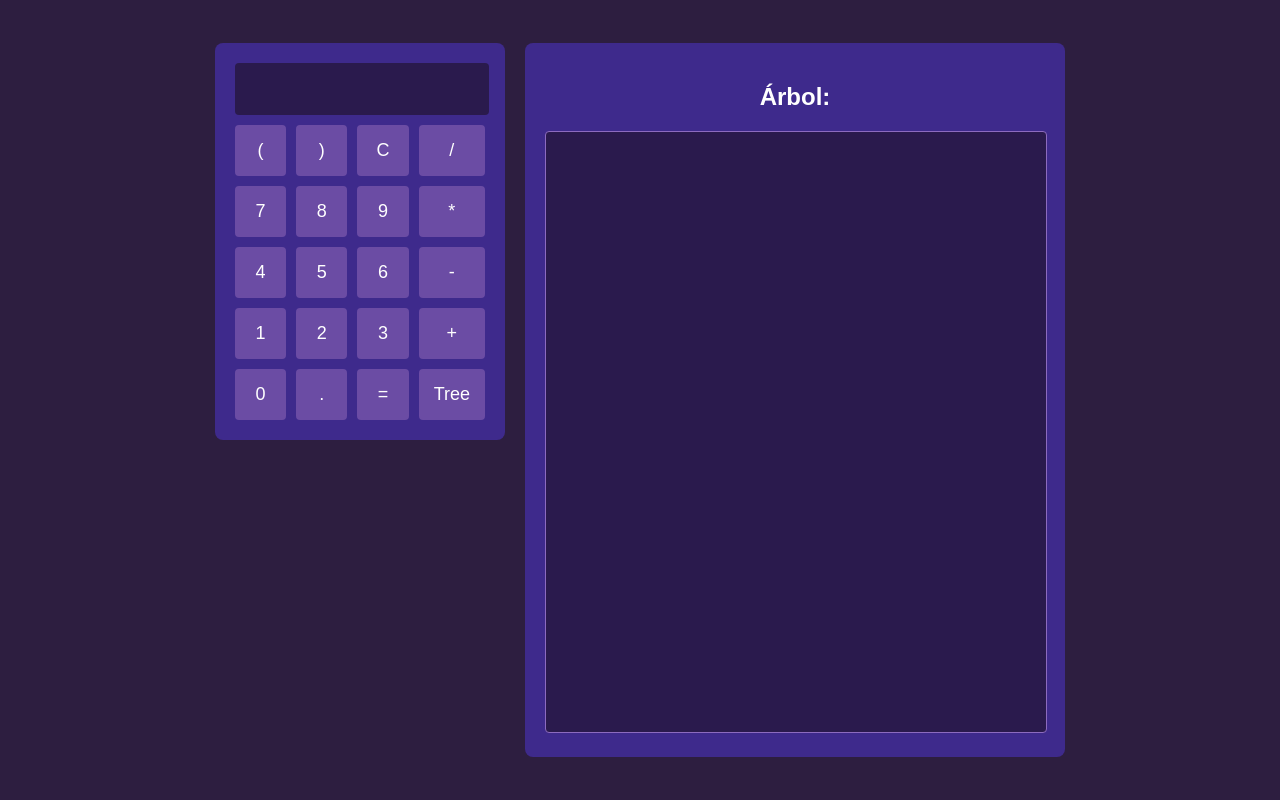
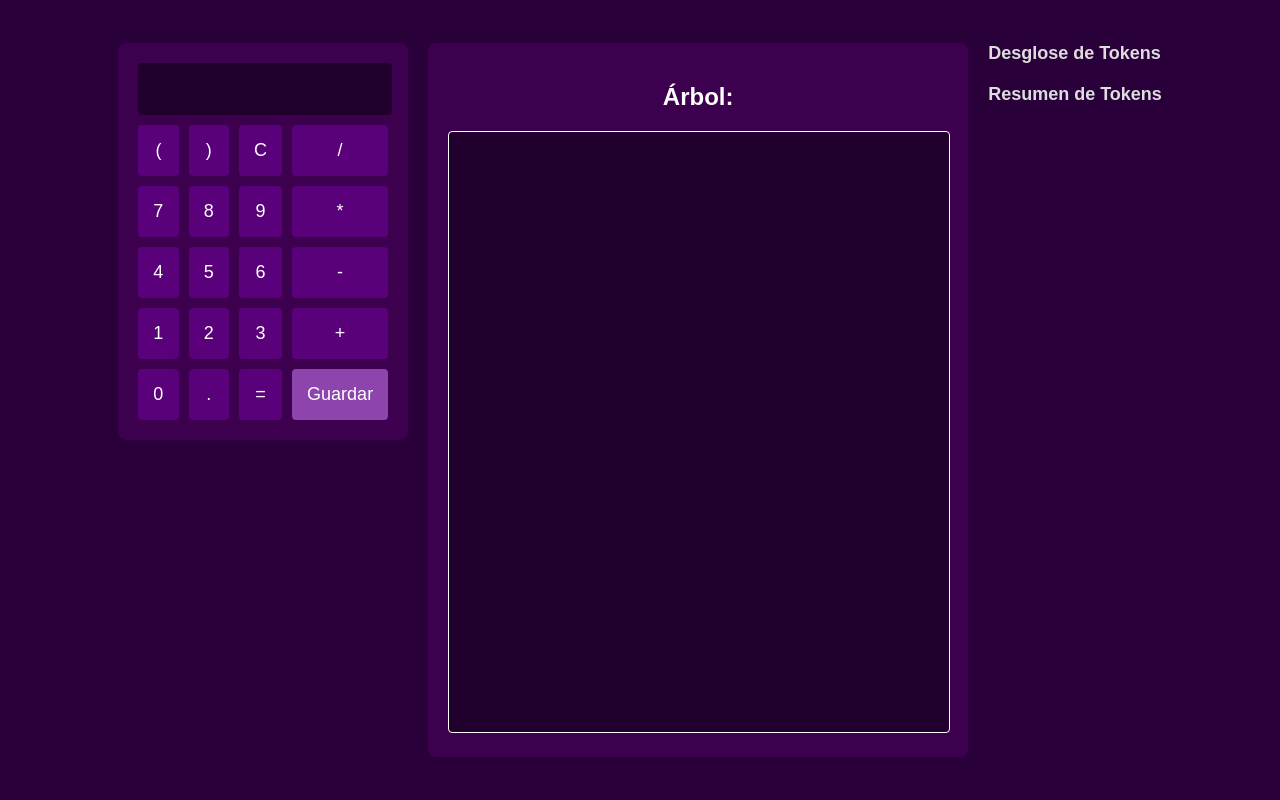
Before and after one commit to 0511Cynthia/Act.3.2_Calculadora, a Flask app: page / in a window 1280 px wide. Run offline with Flask 3, Linux system fonts and the light colour scheme.

Commit message:
add functions

```diff
--- a/app.py
+++ b/app.py
@@ -1,7 +1,10 @@
 from flask import Flask, request, jsonify, render_template
-from calculadora import parser, eval_arbol
+from parser_calculadora import parser, eval_arbol
+from generate_tables import analyze_chain
 
 app = Flask(__name__)
+
+resultado_guardado = None
 
 @app.route('/')
 def index():
@@ -9,14 +12,41 @@ def index():
 
 @app.route('/calculate', methods=['POST'])
 def calculate():
+    global resultado_guardado
     data = request.get_json()
     expression = data.get("expression")
+
+    if resultado_guardado is not None:
+        expression = str(resultado_guardado) + expression
+        resultado_guardado = None
+
+
     try:
+        # Parse y evaluación
         arbol = parser.parse(expression)
         result = eval_arbol(arbol)
-        return jsonify({"result": result, "tree": arbol})
+
+        # Analizar tokens
+        tabla_tokens, resumen = analyze_chain(expression)
+
+        # Guardar resultado si se especifica
+        if data.get("save", False):
+            resultado_guardado = result
+
+        return jsonify({
+            "result": result,
+            "tree": arbol,
+            "tabla_tokens": tabla_tokens,
+            "resumen": resumen
+        })
     except Exception as e:
         return jsonify({"error": str(e)})
 
+@app.route('/clear_saved', methods=['POST'])
+def clear_saved():
+    global resultado_guardado
+    resultado_guardado = None
+    return jsonify({"message": "Guardado eliminado"})
+
 if __name__ == '__main__':
     app.run(debug=True)
--- a/calculadora.py
+++ /dev/null
@@ -1,79 +0,0 @@
-import ply.lex as lex
-import ply.yacc as yacc
-
-tokens = (
-    'NUMBER',
-    'PLUS',
-    'MINUS',
-    'TIMES',
-    'DIVIDE',
-    'LPAREN',
-    'RPAREN',
-)
-t_PLUS = r'\+'
-t_MINUS = r'-'
-t_TIMES = r'\*'
-t_DIVIDE = r'/'
-t_LPAREN = r'\('
-t_RPAREN = r'\)'
-t_NUMBER = r'\d+(\.\d+)?'
-t_ignore = ' \t'
-
-def t_error(t):
-    print(f"Carácter ilegal '{t.value[0]}'")
-    t.lexer.skip(1)
-
-lexer = lex.lex()
-
-def p_expression_binop(p):
-    '''expression : expression PLUS term
-                | expression MINUS term
-                | term'''
-    if len(p) == 4:
-        p[0] = (p[2], p[1], p[3])
-    else:
-        p[0] = p[1]
-
-def p_term_binop(p):
-    '''term : term TIMES factor
-            | term DIVIDE factor
-            | factor'''
-    if len(p) == 4:
-        p[0] = (p[2], p[1], p[3])
-    else:
-        p[0] = p[1]
-
-def p_factor(p):
-    '''factor : NUMBER
-            | LPAREN expression RPAREN'''
-    p[0] = float(p[1]) if len(p) == 2 else p[2]
-
-def p_error(p):
-    print("Error de sintaxis en la entrada")
-
-parser = yacc.yacc()
-
-def eval_arbol(arbol):
-    if isinstance(arbol, tuple):
-        op, left, right = arbol
-        left = eval_arbol(left)
-        right = eval_arbol(right)
-        return { '+': left + right,
-                '-': left - right,
-                 '*': left * right,
-                '/': left / right}[op]
-    return arbol
-
-def calcular(expresion):
-    lexer.input(expresion)
-    return eval_arbol(parser.parse(expresion))
-
-if __name__ == '__main__':
-    while True:
-        try:
-            expr = input("Ingrese una expresión: ")
-            if expr.lower() == 'salir':
-                break
-            print(f"Resultado: {calcular(expr)}")
-        except Exception as e:
-            print(f"Error: {e}")
--- /dev/null
+++ b/parser_calculadora.py
@@ -0,0 +1,82 @@
+import ply.lex as lex
+import ply.yacc as yacc
+
+tokens = (
+    'NUMBER',
+    'PLUS',
+    'MINUS',
+    'TIMES',
+    'DIVIDE',
+    'LPAREN',
+    'RPAREN',
+)
+
+t_PLUS = r'\+'
+t_MINUS = r'-'
+t_TIMES = r'\*'
+t_DIVIDE = r'/'
+t_LPAREN = r'\('
+t_RPAREN = r'\)'
+t_NUMBER = r'\d+(\.\d+)?'
+
+t_ignore = ' \t'
+
+# Manejar errores léxicos
+def t_error(t):
+    print(f"Carácter ilegal '{t.value[0]}'")
+    t.lexer.skip(1)
+
+# Construir el analizador léxico
+lexer = lex.lex()
+
+# Gramática para las expresiones aritméticas
+def p_expression(p):
+    '''expression : expression PLUS term
+                  | expression MINUS term'''
+    p[0] = ('+', p[1], p[3]) if p[2] == '+' else ('-', p[1], p[3])
+
+def p_expression_term(p):
+    'expression : term'
+    p[0] = p[1]
+
+def p_term(p):
+    '''term : term TIMES factor
+            | term DIVIDE factor'''
+    p[0] = ('*', p[1], p[3]) if p[2] == '*' else ('/', p[1], p[3])
+
+def p_term_factor(p):
+    'term : factor'
+    p[0] = p[1]
+
+def p_factor_num(p):
+    'factor : NUMBER'
+    p[0] = float(p[1])
+
+def p_factor_expr(p):
+    'factor : LPAREN expression RPAREN'
+    p[0] = p[2]
+
+# Manejar errores de sintaxis
+def p_error(p):
+    print("Error de sintaxis en la entrada")
+
+# Construir el parser
+parser = yacc.yacc()
+
+def eval_arbol(arbol):
+    if isinstance(arbol, (int, float)):
+        return arbol
+    operador, izquierdo, derecho = arbol
+    if operador == '+':
+        return eval_arbol(izquierdo) + eval_arbol(derecho)
+    elif operador == '-':
+        return eval_arbol(izquierdo) - eval_arbol(derecho)
+    elif operador == '*':
+        return eval_arbol(izquierdo) * eval_arbol(derecho)
+    elif operador == '/':
+        return eval_arbol(izquierdo) / eval_arbol(derecho)
+    raise ValueError("Operador desconocido")
+
+def p_factor_num(p):
+    'factor : NUMBER'
+    p[0] = float(p[1])
--- a/static/script.js
+++ b/static/script.js
@@ -8,25 +8,89 @@ function addToExpression(value) {
 function clearDisplay() {
     expression = "";
     document.getElementById('display').value = "";
-    d3.select("#tree").selectAll("*").remove(); // Limpia el área del árbol
+    d3.select("#tree").selectAll("*").remove();
 }
 
-function calculate() {
+function calculate(save = false) {
     fetch('/calculate', {
         method: 'POST',
         headers: {
             'Content-Type': 'application/json'
         },
-        body: JSON.stringify({ expression: expression })
+        body: JSON.stringify({ expression: expression, save: save })
     })
     .then(response => response.json())
     .then(data => {
         if (data.result) {
             document.getElementById('display').value = data.result;
+            expression = "";
+
+            if (data.tabla_tokens && data.resumen) {
+                renderTokensTable(data.tabla_tokens);
+                renderSummaryTable(data.resumen);
+            }
+            if (data.tree) {
+                drawTree(data.tree);
+            }
         } else {
             document.getElementById('display').value = data.error;
         }
     });
+}
+
+function saveResult() {
+    calculate(true);
+}
+
+function clearSavedValue() {
+    fetch('/clear_saved', {
+        method: 'POST',
+        headers: {
+            'Content-Type': 'application/json'
+        }
+    });
+}
+
+
+function renderTokensTable(tokens) {
+    const table = document.getElementById('tokens-table');
+    table.innerHTML = `
+        <tr>
+            <th>Token</th>
+            <th>Tipo</th>
+        </tr>
+    `;
+
+    tokens.forEach(token => {
+        const row = document.createElement('tr');
+        row.innerHTML = `
+            <td>${token.Token}</td>
+            <td>${token.Tipo}</td>
+        `;
+        table.appendChild(row);
+    });
+}
+
+function renderSummaryTable(summary) {
+    const table = document.getElementById('summary-table');
+    table.innerHTML = `
+        <tr>
+            <th>Tipo</th>
+            <th>Cantidad</th>
+        </tr>
+        <tr>
+            <td>Operadores</td>
+            <td>${summary.Operadores}</td>
+        </tr>
+        <tr>
+            <td>Enteros</td>
+            <td>${summary.Enteros}</td>
+        </tr>
+        <tr>
+            <td>Decimales</td>
+            <td>${summary.Decimales}</td>
+        </tr>
+    `;
 }
 
 function showTree() {
--- a/static/style.css
+++ b/static/style.css
@@ -1,7 +1,8 @@
+/* Estilos generales */
 body {
     margin: 0;
     padding: 0;
-    background-color: #2D1E40;
+    background-color: #2a003b; /* Fondo púrpura oscuro */
     color: white;
     font-family: Arial, sans-serif;
     display: flex;
@@ -10,16 +11,18 @@ body {
     height: 100vh;
 }
 
+/* Contenedor principal */
 .main-container {
     display: flex;
-    flex-direction: row;
+    flex-direction: row; /* Alinea los elementos en fila */
     justify-content: space-between;
     align-items: flex-start;
-    gap: 20px;
+    gap: 20px; /* Espaciado entre calculadora y árbol */
 }
 
+/* Calculadora */
 .calculator {
-    background-color: #3E2A8C;
+    background-color: #3c004f; /* Fondo morado oscuro */
     padding: 20px;
     border-radius: 8px;
     width: 250px;
@@ -32,7 +35,7 @@ body {
     text-align: right;
     margin-bottom: 10px;
     border: none;
-    background-color: #2A1A4D;
+    background-color: #22002d; /* Fondo más oscuro */
     color: white;
     border-radius: 4px;
 }
@@ -48,18 +51,26 @@ button {
     font-size: 18px;
     border: none;
     border-radius: 4px;
-    background-color: #6B4CA4;
+    background-color: #5a007a; /* Botones morados */
     color: white;
     cursor: pointer;
-    transition: background-color 0.3s;
 }
 
 button:hover {
-    background-color: #8C6BBF;
+    background-color: #7a00a5; /* Tonalidad más clara al pasar el cursor */
 }
 
+button:nth-child(20) {
+    background-color: #8e44ad; /* Morado claro para el botón Guardar */
+}
+
+button:nth-child(20):hover {
+    background-color: #a567c2; /* Efecto hover más claro */
+}
+
+/* Área del árbol */
 .tree-display {
-    background-color: #3E2A8C;
+    background-color: #3c004f;
     padding: 20px;
     border-radius: 8px;
     width: 500px;
@@ -67,7 +78,50 @@ button:hover {
 }
 
 svg {
-    border: 1px solid #8C6BBF;
-    background-color: #2A1A4D;
+    border: 1px solid white;
+    background-color: #22002d; /* Fondo oscuro del SVG */
     border-radius: 4px;
 }
+
+/* Tabla de resultados */
+.results table {
+    width: 100%;
+    border-collapse: collapse;
+    margin-top: 20px;
+    background-color: #3c004f; /* Fondo de la tabla */
+    border-radius: 8px;
+    overflow: hidden;
+}
+
+.results th, .results td {
+    border: 1px solid #4f005e;
+    padding: 10px;
+    text-align: center;
+}
+
+.results th {
+    background-color: #5a007a; /* Encabezados */
+    font-weight: bold;
+    color: white;
+}
+
+.results td {
+    background-color: #2a003b; /* Celdas alternadas */
+    color: white;
+}
+
+.results table tr:nth-child(even) td {
+    background-color: #3c004f; /* Color intercalado */
+}
+
+.results table tr:hover td {
+    background-color: #7a00a5; /* Resaltar fila al pasar el cursor */
+    cursor: default;
+}
+
+.results h2 {
+    margin-top: 0;
+    font-size: 18px;
+    text-align: left;
+    color: #ddd;
+}
--- a/templates/index.html
+++ b/templates/index.html
@@ -4,11 +4,10 @@
     <meta charset="UTF-8">
     <title>Calculadora con GLC</title>
     <link rel="stylesheet" href="{{ url_for('static', filename='style.css') }}">
-    <script src="https://d3js.org/d3.v7.min.js"></script> <!-- D3.js -->
+    <script src="https://d3js.org/d3.v7.min.js"></script>
 </head>
 <body>
     <div class="main-container">
-        <!-- Calculadora -->
         <div class="calculator">
             <input type="text" id="display" disabled>
             <div class="buttons">
@@ -35,15 +34,23 @@
                 <button onclick="addToExpression('0')"> 0 </button>
                 <button onclick="addToExpression('.')"> . </button>
                 <button onclick="calculate()"> = </button>
-                <button onclick="showTree()"> Tree </button>
+                <button onclick="saveResult()"> Guardar </button>
             </div>
         </div>
-
-        <!-- Área para el árbol -->
         <div class="tree-display">
             <h2>Árbol:</h2>
             <svg id="tree" width="500" height="600"></svg>
         </div>
+        <div class="results">
+            <h2>Desglose de Tokens</h2>
+            <table id="tokens-table" border="1">
+            </table>
+
+            <h2>Resumen de Tokens</h2>
+            <table id="summary-table" border="1">
+            </table>
+        </div>
+
     </div>
 
     <script src="{{ url_for('static', filename='script.js') }}"></script>
```
Also changed, not shown: generate_tables.py (added, +34 -0 lines), parsetab.py (+13 -28 lines).
